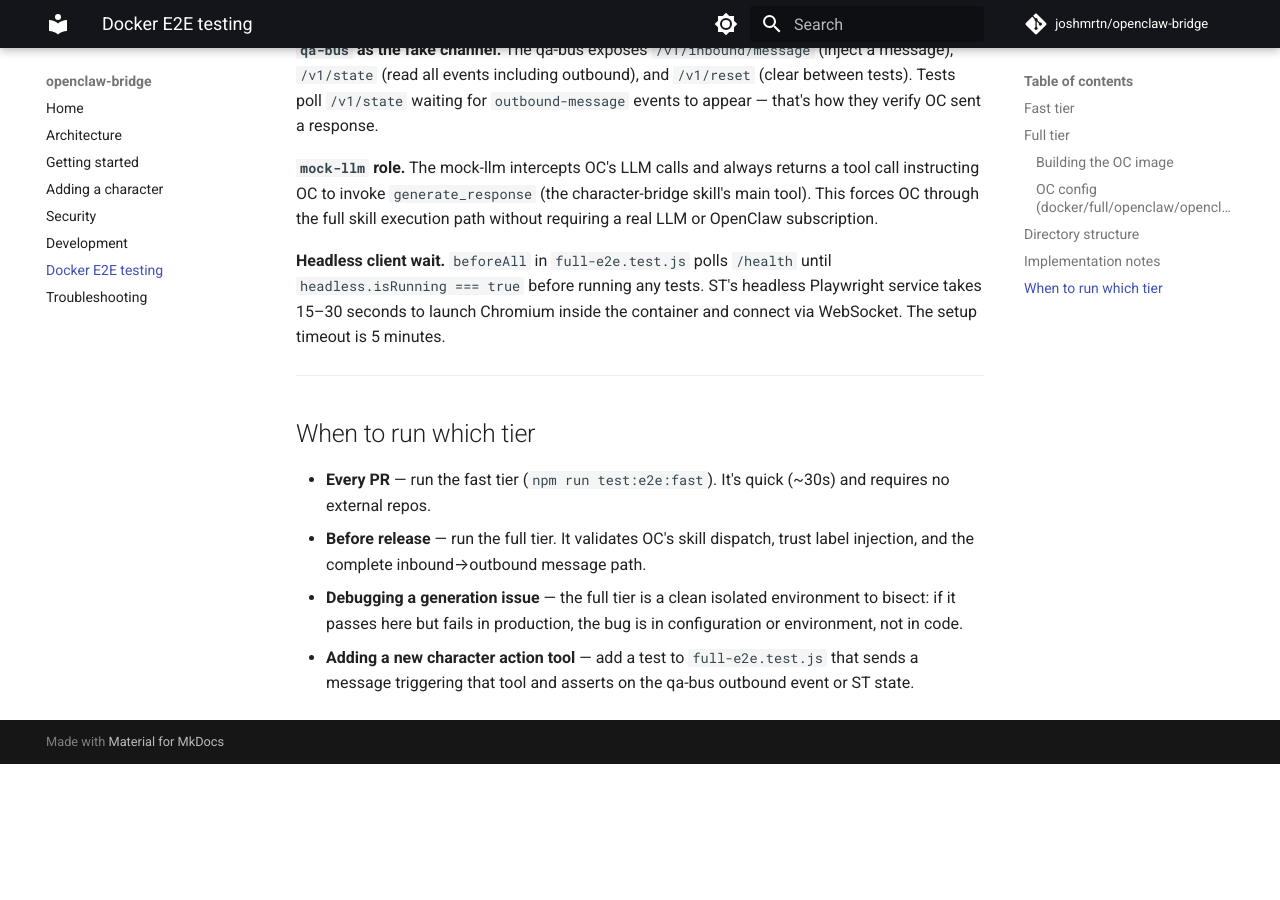
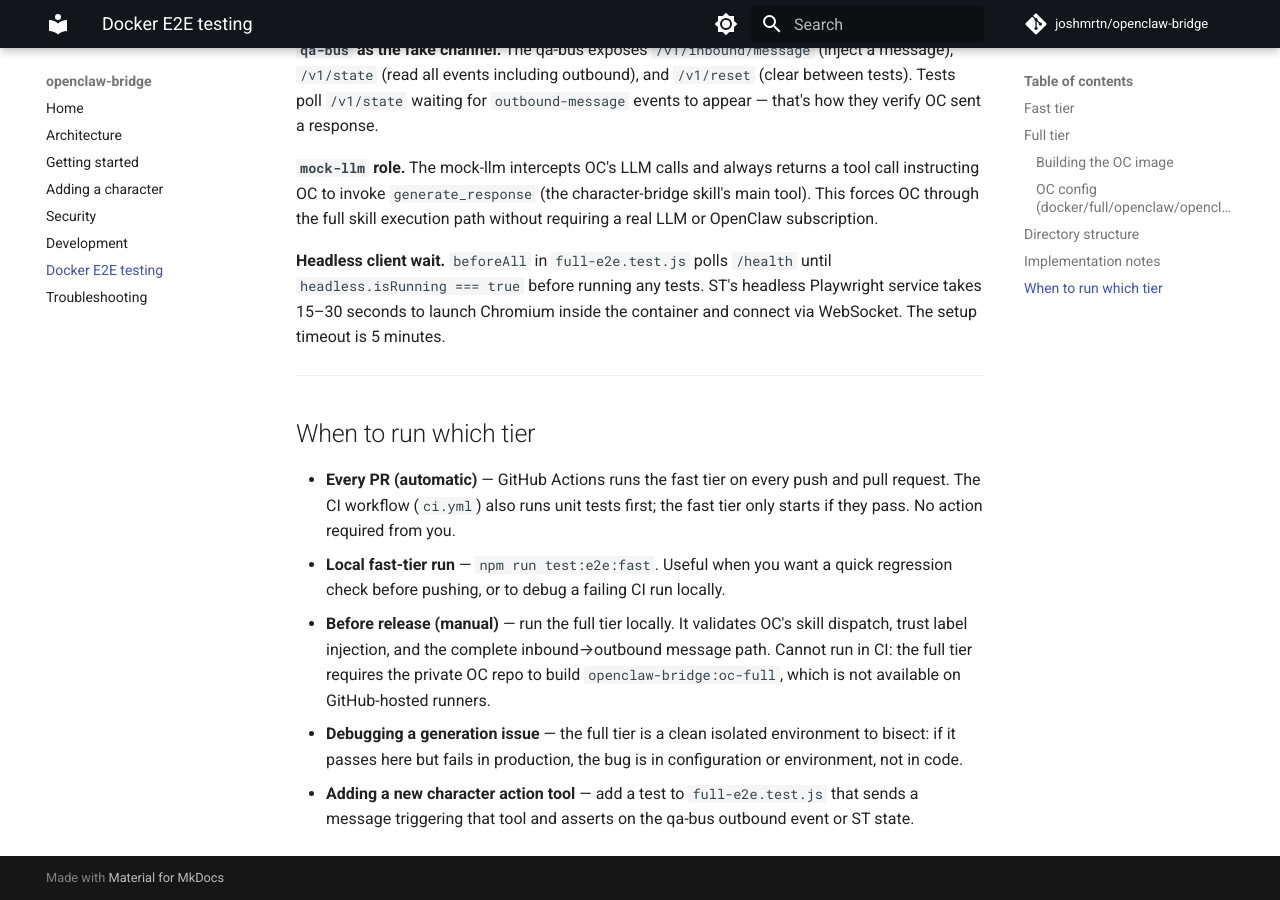
Before and after one commit to joshmrtn/openclaw-bridge, an MkDocs documentation site: the page built from docs/docker-e2e.md, in a window 1280 px wide and 900 px high, scrolled down 5055 px. Built offline with MkDocs 1.6.1 and Material for MkDocs 9.7.7, drawn with Linux system fonts in a browser that asks for light colours; comment, search, counter and statistics services are not loaded; before the commit the page ends 5819 px from its top, so only the background shows below that.

Commit message:
chore: add GitHub Actions CI workflow (#34)
Runs unit tests and Docker E2E fast tier automatically on every PR and push to main. Unit tests gate the E2E job so Docker build time isn't burned when units are red. Docker layer cache uses the GHA cache backend (type=gha) via docker/setup-buildx-action; cache_from/cache_to entries added to docker-compose.yml are silently ignored when the GHA backend isn't available locally.

Closes #34

Co-Authored-By: Claude Sonnet 4.6 <noreply@anthropic.com>

```diff
--- a/docs/docker-e2e.md
+++ b/docs/docker-e2e.md
@@ -175,7 +175,8 @@ docker compose -f docker/full/docker-compose.full.yml build full-test-runner
 
 ## When to run which tier
 
-- **Every PR** — run the fast tier (`npm run test:e2e:fast`). It's quick (~30s) and requires no external repos.
-- **Before release** — run the full tier. It validates OC's skill dispatch, trust label injection, and the complete inbound→outbound message path.
+- **Every PR (automatic)** — GitHub Actions runs the fast tier on every push and pull request. The CI workflow (`ci.yml`) also runs unit tests first; the fast tier only starts if they pass. No action required from you.
+- **Local fast-tier run** — `npm run test:e2e:fast`. Useful when you want a quick regression check before pushing, or to debug a failing CI run locally.
+- **Before release (manual)** — run the full tier locally. It validates OC's skill dispatch, trust label injection, and the complete inbound→outbound message path. Cannot run in CI: the full tier requires the private OC repo to build `openclaw-bridge:oc-full`, which is not available on GitHub-hosted runners.
 - **Debugging a generation issue** — the full tier is a clean isolated environment to bisect: if it passes here but fails in production, the bug is in configuration or environment, not in code.
 - **Adding a new character action tool** — add a test to `full-e2e.test.js` that sends a message triggering that tool and asserts on the qa-bus outbound event or ST state.
```
Also changed, not shown: README.md (+1 -0 lines), docs/development.md (+1 -0 lines), 2 other files.
